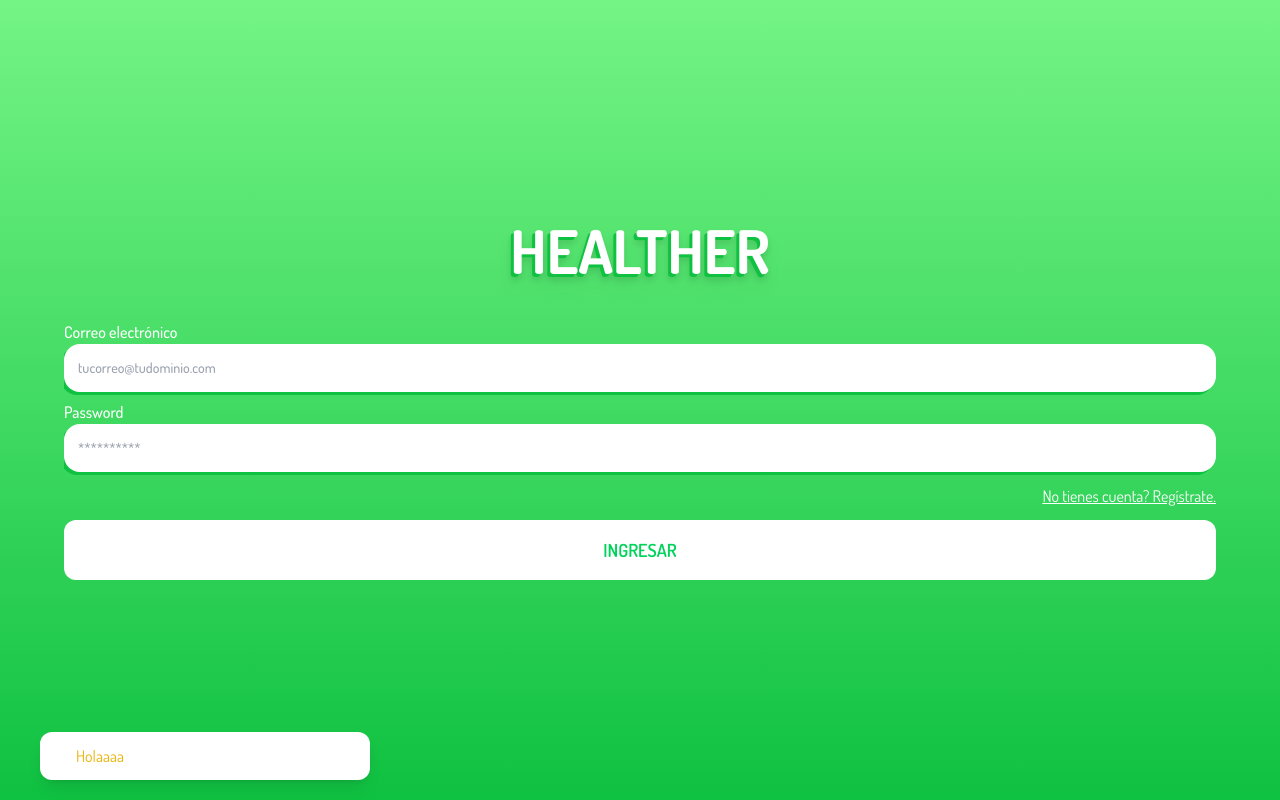
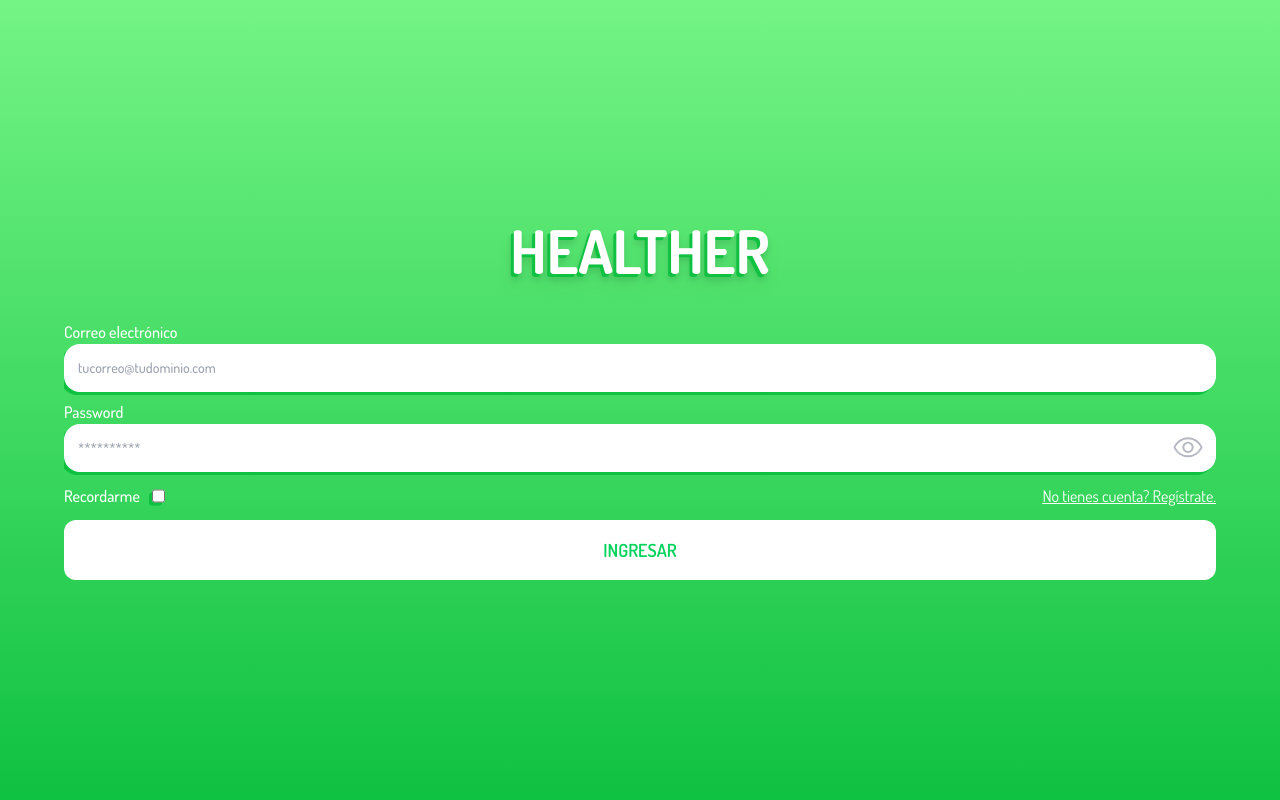
Before and after one commit to Factral/hackaton-fcv, a React (Vite) app in the folder frontend/: page /auth/login in a window 1280 px wide. Built offline with nearby package versions, Linux system fonts and the light colour scheme.

Commit message:
add eye to form

```diff
--- a/frontend/src/components/AlertComponent.jsx
+++ b/frontend/src/components/AlertComponent.jsx
@@ -1,4 +1,5 @@
 import AlertStore from '../store/AlertStore'
+import { Transition } from '@headlessui/react'
 import { shallow } from 'zustand/shallow'
 
 export default function AlertComponent () {
@@ -11,9 +12,17 @@ export default function AlertComponent () {
     info: 'text-blue-500'
   }
 
-  if (!type) return null
-
   return (
-    <div className={`py-3 px-9 bg-white rounded-xl z-10 shadow-lg text-left fixed left-10 max-w-[330px] w-screen bottom-5 text-normal ${typeAlert[type]}`}>{message}</div>
+    <Transition
+      show={Boolean(type)}
+      enter='transition-opacity duration-75'
+      enterFrom='opacity-0'
+      enterTo='opacity-100'
+      leave='transition-opacity duration-150'
+      leaveFrom='opacity-100'
+      leaveTo='opacity-0'
+    >
+      <div className={`py-3 px-9 bg-white rounded-xl z-10 shadow-lg text-left fixed w-fit left-5 max-w-[330px] bottom-5 text-normal font-semibold ${typeAlert[type]}`}>{message}</div>
+    </Transition>
   )
 }
--- a/frontend/src/components/FormLogin.jsx
+++ b/frontend/src/components/FormLogin.jsx
@@ -3,26 +3,39 @@ import Input from './Input'
 import validationLogin from '../validations/validationLogin'
 import MainButton from './MainButton'
 import { NavLink } from 'react-router-dom'
+import useUser from '../hooks/useUser'
+import Loading from './Loading'
+import { useState } from 'react'
+import { CloseEye, Eye } from './Icons'
 
 export default function FormLogin () {
   const { register, handleSubmit, formState: { errors } } = useForm()
+  const { loading, logIn } = useUser()
+  const [visible, setVisible] = useState(false)
 
   const onSubmitFucntion = (values) => {
-    console.log(values)
+    logIn(values)
   }
 
   return (
+    <>
+      {loading && <Loading />}
       <form className='w-full overflow-y-auto' onSubmit={handleSubmit(onSubmitFucntion)}>
         <div className='flex flex-col gap-3 w-full'>
           <div className='flex flex-col gap-2 '>
             <Input register={register} validation={validationLogin} placeholder='tucorreo@tudominio.com' errors={errors} label='Correo electrónico' nameRegister='email' typeInput='text' />
-          <div>
-            <Input register={register} validation={validationLogin} placeholder='**********' errors={errors} label='Password' nameRegister='password' typeInput='password' />
+            <div className='relative'>
+              <Input register={register} validation={validationLogin} placeholder='**********' errors={errors} label='Password' nameRegister='password' typeInput={!visible && 'password'} />
+              {visible ? <CloseEye className='absolute right-3 fill-gray-500 opacity-50 top-8 w-8' onClick={() => setVisible(!visible)} /> : <Eye className='absolute right-3 fill-gray-500 opacity-50 top-8 w-8' onClick={() => setVisible(!visible)} />}
             </div>
           </div>
+          <div className='flex w-full space-between'>
+            <Input register={register} validation={validationLogin} errors={errors} label='Recordarme' nameRegister='remember' typeInput='checkbox' editStyle='flex gap-3' />
             <NavLink to='/auth/register' className='text-right w-full text-white underline transition-all ease-in-out duration-300 hover:text-main-white'>No tienes cuenta? Regístrate.</NavLink>
+          </div>
           <MainButton type='submit'>INGRESAR</MainButton>
         </div>
       </form>
+    </>
   )
 }
--- a/frontend/src/components/Icons.jsx
+++ b/frontend/src/components/Icons.jsx
@@ -91,3 +91,29 @@ export const ArrowRight = () => {
     </svg>
   )
 }
+
+export function Eye ({ className, ...props }) {
+  return (
+    <svg
+      xmlns='http://www.w3.org/2000/svg'
+      viewBox='0 96 960 960'
+      className={className}
+      {...props}
+    >
+      <path d='M480.118 726Q551 726 600.5 676.382q49.5-49.617 49.5-120.5Q650 485 600.382 435.5q-49.617-49.5-120.5-49.5Q409 386 359.5 435.618q-49.5 49.617-49.5 120.5Q310 627 359.618 676.5q49.617 49.5 120.5 49.5zm-.353-58Q433 668 400.5 635.265q-32.5-32.736-32.5-79.5Q368 509 400.735 476.5q32.736-32.5 79.5-32.5Q527 444 559.5 476.735q32.5 32.736 32.5 79.5Q592 603 559.265 635.5q-32.736 32.5-79.5 32.5zM480 856q-146 0-264-83T40 556q58-134 176-217t264-83q146 0 264 83t176 217q-58 134-176 217t-264 83zm0-300zm-.169 240Q601 796 702.5 730.5 804 665 857 556q-53-109-154.331-174.5-101.332-65.5-222.5-65.5Q359 316 257.5 381.5 156 447 102 556q54 109 155.331 174.5 101.332 65.5 222.5 65.5z' />
+    </svg>
+  )
+}
+
+export function CloseEye ({ className, ...props }) {
+  return (
+    <svg
+      xmlns='http://www.w3.org/2000/svg'
+      viewBox='0 96 960 960'
+      className={className}
+      {...props}
+    >
+      <path d='M629 637l-44-44q26-71-27-118t-115-24l-44-44q17-11 38-16t43-5q71 0 120.5 49.5T650 556q0 22-5.5 43.5T629 637zm129 129l-40-40q49-36 85.5-80.5T857 556q-50-111-150-175.5T490 316q-42 0-86 8t-69 19l-46-47q35-16 89.5-28T485 256q143 0 261.5 81.5T920 556q-26 64-67 117t-95 93zm58 226L648 827q-35 14-79 21.5t-89 7.5q-146 0-265-81.5T40 556q20-52 55.5-101.5T182 360L56 234l42-43 757 757-39 44zM223 402q-37 27-71.5 71T102 556q51 111 153.5 175.5T488 796q33 0 65-4t48-12l-64-64q-11 5-27 7.5t-30 2.5q-70 0-120-49t-50-121q0-15 2.5-30t7.5-27l-97-97zm305 142zm-116 58z' />
+    </svg>
+  )
+}
--- a/frontend/src/components/Input.jsx
+++ b/frontend/src/components/Input.jsx
@@ -1,12 +1,12 @@
 
-export default function Input ({ label, typeInput, nameRegister, register, errors, validation, placeholder }, props) {
+export default function Input ({ editStyle, label, typeInput, nameRegister, register, errors, validation, placeholder }, props) {
   const { validate, messages } = validation ? validation[nameRegister] : { validate: {}, messages: {} }
   const errorInput = errors ? errors[nameRegister] : {}
 
   return (
-    <div className='flex flex-col'>
-      <label htmlFor={nameRegister} className={`text-white font-medium ${errorInput && 'text-red-500'}`}>{label}</label>
-      <input type={typeInput} placeholder={placeholder} className={`p-3 rounded-2xl outline-none main-shadow border-2 border-transparent text-sm font-medium ${errorInput ? 'border-red-500' : 'focus:border-main-green-500'}`} {...register(nameRegister, validate)} {...props} />
+    <div className={editStyle || 'flex flex-col'}>
+      <label htmlFor={nameRegister} className={`font-medium ${errorInput ? 'text-red-500' : 'text-white'}`}>{label}</label>
+      <input type={typeInput} placeholder={placeholder} className={`p-3 rounded-2xl outline-none main-shadow border-2 text-sm font-medium ${errorInput ? 'border-red-500' : 'border-transparent focus:border-main-green-500'}`} {...register(nameRegister, validate)} {...props} />
       {errorInput && <span className='text-sm text-red-500 mt-1'>{messages[errorInput.type]}</span>}
     </div>
   )
--- /dev/null
+++ b/frontend/src/components/Loading.jsx
@@ -0,0 +1,15 @@
+import React from 'react'
+
+export default function Loading () {
+  return (
+    <div className='w-screen h-screen bg-gray-800 bg-opacity-50 grid fixed left-0 top-0 z-20 place-items-center'>
+      <div className='w-20 h-20 border-8 border-l-0 border-main-green-500 rounded-full animate-spin' />
+    </div>
+  )
+}
+
+export function LoadingComponent () {
+  return (
+    <div className='w-20 h-20 border-4 border-main-green-500 rounded-full animate-spin' />
+  )
+}
--- a/frontend/src/config.js
+++ b/frontend/src/config.js
@@ -1,5 +1,5 @@
 const config = {
-  URL_API: 'http://localhost:5000'
+  URL_API: 'http://127.0.0.1:5000'
 }
 
 export default config
--- a/frontend/src/hooks/useUser.js
+++ b/frontend/src/hooks/useUser.js
@@ -5,15 +5,17 @@ import UserStore from '../store/UserStore'
 import { shallow } from 'zustand/shallow'
 import AlertStore from '../store/AlertStore'
 import fetchLogout from '../services/fetchLogout'
+import { useNavigate } from 'react-router-dom'
 
 export default function useUser () {
   const { setUser, resetUser } = UserStore((state) => state, shallow)
   const { successAlert, errorAlert } = AlertStore((state) => state, shallow)
   const [loading, setLoading] = useState(false)
+  const navigate = useNavigate()
 
-  const logIn = async ({ email, password }) => {
+  const logIn = async (data) => {
     setLoading(true)
-    const response = await fetchLogin({ email, password })
+    const response = await fetchLogin(data)
     const message = response.message
     if (response.error) {
       setLoading(false)
@@ -33,6 +35,7 @@ export default function useUser () {
     setUser(newUser)
     setLoading(false)
     successAlert(newMessage)
+    navigate('/')
   }
 
   const logOut = async () => {
@@ -47,6 +50,7 @@ export default function useUser () {
 
     setLoading(false)
     resetUser()
+    navigate('/auth/login')
   }
 
   return {
--- a/frontend/src/services/fetchLogin.js
+++ b/frontend/src/services/fetchLogin.js
@@ -1,13 +1,15 @@
 import config from '../config'
 
-export default function fetchLogin ({ email, password }) {
+export default function fetchLogin (data) {
+  console.log({ data })
   return fetch(`${config.URL_API}/login`, {
     method: 'POST',
     headers: {
-      'Content-type': 'application/json'
+      'Content-type': 'application/json',
+      'no-cors': true
     },
-    body: JSON.stringify({ email, password })
+    body: JSON.stringify(data)
   })
     .then(res => res.json())
-    .catch(err => console.log(err))
+    .catch(err => console.log({ err }))
 }
--- a/frontend/src/store/AlertStore.js
+++ b/frontend/src/store/AlertStore.js
@@ -1,6 +1,6 @@
 import { create } from 'zustand'
 
-const alertInitial = { type: 'warning', message: 'Holaaaa' }
+const alertInitial = { type: '', message: '' }
 
 const AlertStore = create((set) => ({
   alert: alertInitial,
--- a/frontend/src/stylesAdd.css
+++ b/frontend/src/stylesAdd.css
@@ -1,5 +1,5 @@
 .main-shadow {
-  box-shadow: -3px 3px 0px #0FC141;
+  filter: drop-shadow(-3px 3px #0FC141);
 }
 
 .main-shadow-text {
--- a/frontend/src/validations/validationLogin.js
+++ b/frontend/src/validations/validationLogin.js
@@ -18,6 +18,13 @@ const validationLogin = {
       required: 'El password es requerido',
       minLength: 'El password debe tener al menos 3 caracteres'
     }
+  },
+  remember: {
+    validate: {
+      required: false
+    },
+    messages: {
+    }
   }
 }
 
```
Lines whose indentation alone changed are shown as unchanged.
